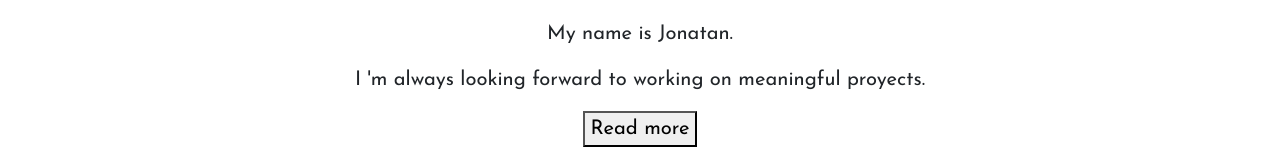
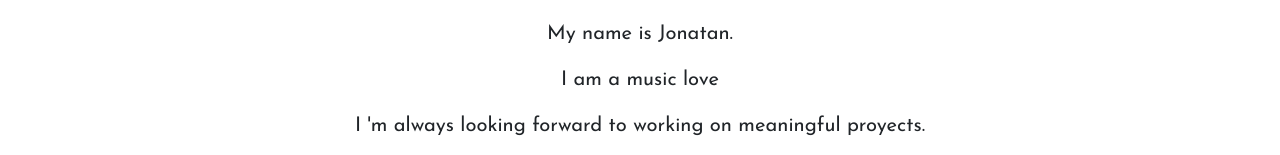
Before and after one commit to jonatanoa/briefcase, a React (Create React App) app: page / in a window 1280 px wide. Shown: the part 248-403 px from the top of the page. Built offline with nearby package versions, Linux system fonts and the light colour scheme.

Commit message:
octava entrega

```diff
--- a/src/App.js
+++ b/src/App.js
@@ -48,7 +48,7 @@ class App extends Component { //creamos una clase llamada App la cual sera llama
                 <img src={profile} alt="Profile" className="profile"/>
                 <h1>Hello</h1>
                 <p>My name is Jonatan.</p>
-                {this.state.displayBio ? <Title/>:null}
+                <Title/>
                 <p>I 'm always looking forward to working on meaningful proyects.</p>
                 {
                     this.state.displayBio ?(
--- a/src/Title.js
+++ b/src/Title.js
@@ -11,20 +11,21 @@ class Title extends Component {
     state = {titleIndex: 0};
 
     componentDidMount(){ //el componentDidMount se la llama cilo de vida porque oermite piner animacion de texto, poniendo un texto cada 4 segundos o como lo especifique uno
-        console.log ('Title component has mounted');
 
         this.animateTitles();
     }
 
     componentWillUnmount (){ //hace que el elemento agregado  a esta funcion, desaparasca dependiento del estado si es true o false, en este caso nos dirigimos a App.js y lo agregamos en displayBio.
-        console.log('title component will unmount')
+
+        clearInterval(this.titleInterval);
     }
 
     animateTitles =()=> {
-        setInterval(()=> {
+        this.titleInterval = setInterval(()=> {
             const titleIndex = (this.state.titleIndex + 1) % TITLES.length;
             this.setState({titleIndex});
         }, 4000)//setInterval tiene dos argumentos el primero va a ser una funcion
+
     }
 
     render () {
```
